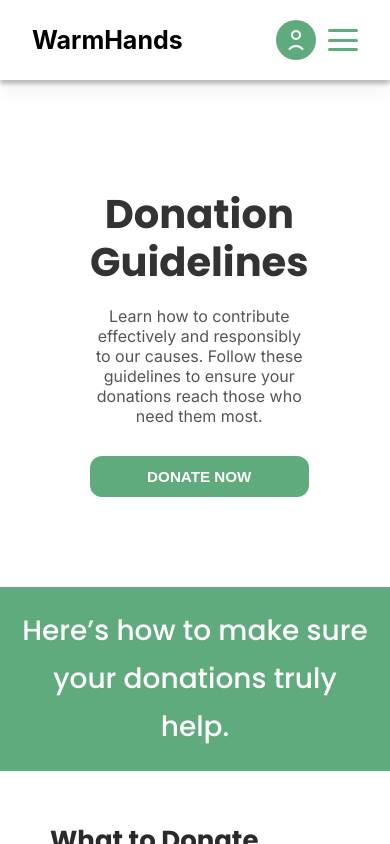
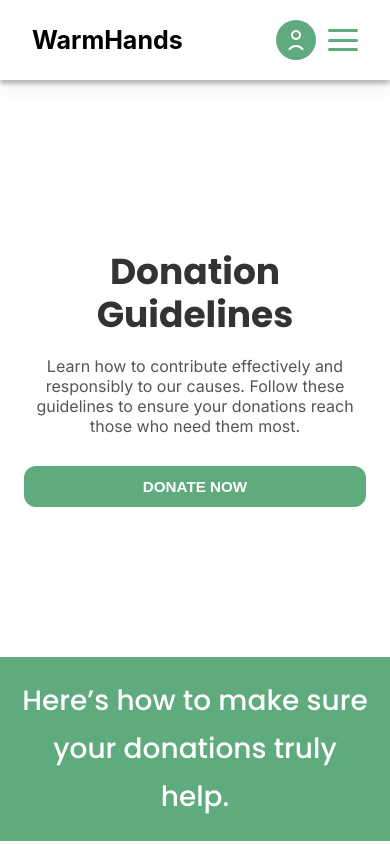
Before and after one commit to HusseinAtoui/donationplatform-frontend, a React (Create React App) app: page /guide in a window 390 px wide. Built offline with nearby package versions, Linux system fonts and the light colour scheme; no server answers.

Commit message:
guidelines resposive

```diff
--- a/src/pages/Guidelines/Guidelines.css
+++ b/src/pages/Guidelines/Guidelines.css
@@ -119,6 +119,7 @@
 
 /* Responsive tweaks */
 @media (max-width: 960px) {
+
     .how-to-donate-box h2 {
         font-size: 28px;
     }
@@ -142,4 +143,33 @@
     .why-guidelines p {
         font-size: 15px;
     }
+
+    .guidelines-page .hero {
+        flex-direction: column;
+        text-align: center;
+        padding: 150px 24px;
+    }
+
+    .guidelines-page .hero-content {
+        max-width: 100%;
+        padding: 0;
+    }
+
+    .guidelines-page .hero-content h1 {
+        font-size: 36px;
+    }
+
+    .guidelines-page .hero-content p {
+        font-size: 16px;
+    }
+
+    .guidelines-page .hero-image {
+        max-width: 100%;
+        margin-top: 30px;
+    }
+
+    .guidelines-page .hero-image img {
+        width: 100%;
+        height: auto;
+    }
 }
```
